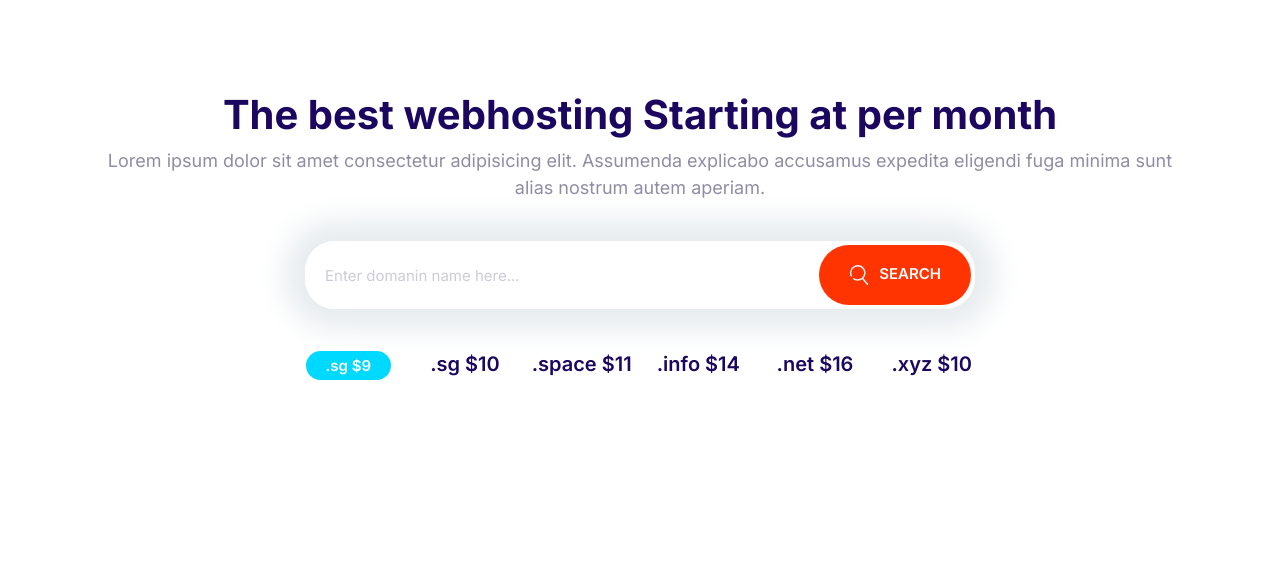
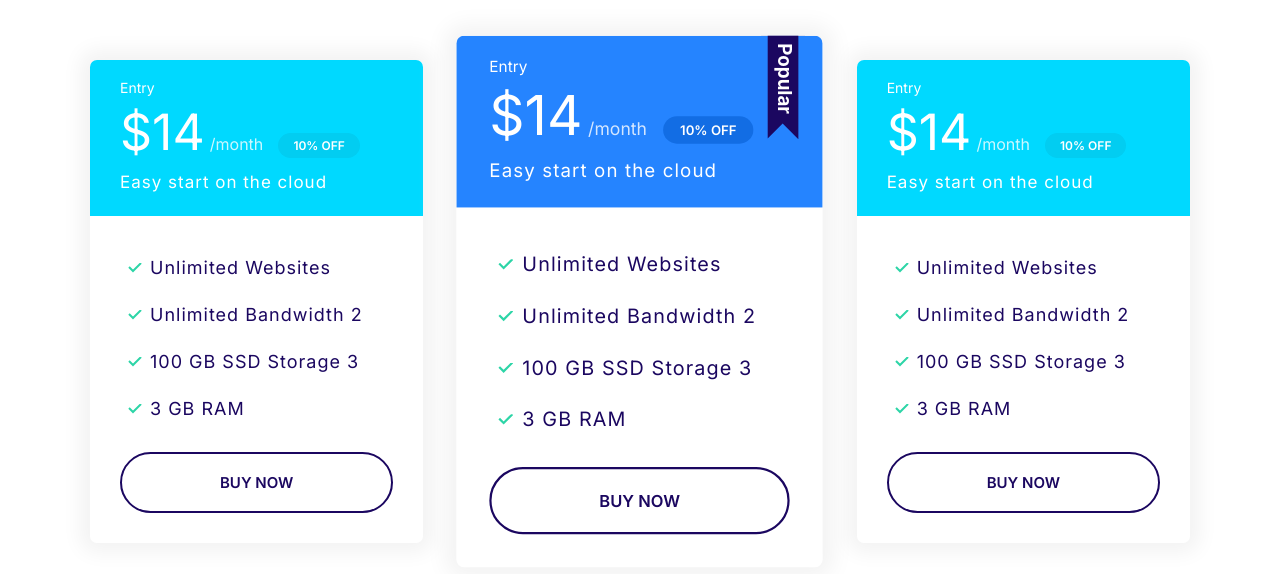
Before and after one commit to erzanthedev/Kwesify, a plain HTML site: page index.html in a window 1280 px wide. Drawn offline with Linux system fonts and the light colour scheme.

Commit message:
Build the plan blocks.

```diff
--- a/css/styles.css
+++ b/css/styles.css
@@ -345,8 +345,14 @@ a {
 .card--secondary .badge--secondary {
   background: #02cdf1;
 }
+.card--primary .badge--primary {
+  background: #126de4;
+}
 
 /* Plans */
+.plan{
+  transition: transform .2s ease-out;
+}
 .plan__name {
   color: #fff;
   margin: 0;
@@ -377,6 +383,10 @@ a {
   letter-spacing: 1px;
 }
 
+.plan--popular{
+  transform: scale(1.1);
+}
+
 /* Popular Badge */
 .plan--popular .card__header {
   position: relative;
@@ -389,6 +399,14 @@ a {
   position: absolute;
   top: -6px;
   right: 5%;
+}
+
+.plan:hover{
+  transform: scale(1.01);
+}
+
+.plan--popular:hover{
+  transform: scale(1.15);
 }
 
 /* Plans for desktop screens */
@@ -751,11 +769,19 @@ a {
   max-width: 700px;
   margin: 0 auto;
 }
-
+/* block-domain layout for wider screens */
 @media screen and (min-width:768px) {
   .block-domain__prices{
     grid-template-columns: repeat(auto-fit, minmax(10rem, 1fr));
   }
+}
 
+/* Plan blocks */
+.block-plans .grid{
+ gap: 8rem 5rem;
+}
 
+.block-plans .card{
+  max-width: 500px;
+  margin: 0 auto;
 }
--- a/index.html
+++ b/index.html
@@ -15,38 +15,69 @@
     <link rel="stylesheet" href="css/styles.css" />
   </head>
   <body>
-    <section class="block container block-domain">
-      <header class="block__header">
-        <h2>
-          The best webhosting Starting at per month
-        </h2>
-        <p>
-          Lorem ipsum dolor sit amet consectetur adipisicing elit. Assumenda
-          explicabo accusamus expedita eligendi fuga minima sunt alias nostrum
-          autem aperiam.
-        </p>
-      </header>
-      <div class="input-group">
-        <input
-          type="text"
-          class="input"
-          placeholder="Enter domanin name here..."
-        />
-
-        <button class="btn btn--accent">
-          <svg class="icon icon--white">
-            <use xlink:href="images/sprite.svg#search"></use></svg
-          >Search
-        </button>
+    <section class="block container block-plans">
+      <div class="grid grid--1x3">
+        <div class="plan">
+          <div class="card card--secondary">
+            <header class="card__header">
+              <h3 class="plan__name">Entry</h3>
+              <span class="plan__price">$14</span>
+              <span class="plan__billing-cycle">/month</span>
+              <span class="badge badge--secondary badge--small">10% OFF </span>
+              <span class="plan__description">Easy start on the cloud</span>
+            </header>
+            <div class="card__body">
+              <ul class="list list--tick">
+                <li class="list__item">Unlimited Websites</li>
+                <li class="list__item">Unlimited Bandwidth 2</li>
+                <li class="list__item">100 GB SSD Storage 3</li>
+                <li class="list__item">3 GB RAM</li>
+              </ul>
+              <button class="btn btn--outline btn--block">buy now</button>
+            </div>
+          </div>
+        </div>
+        <div class="plan plan--popular">
+          <div class="card card--primary">
+            <header class="card__header">
+              <h3 class="plan__name">Entry</h3>
+              <span class="plan__price">$14</span>
+              <span class="plan__billing-cycle">/month</span>
+              <span class="badge badge--primary badge--small">10% OFF </span>
+              <span class="plan__description">Easy start on the cloud</span>
+            </header>
+            <div class="card__body">
+              <ul class="list list--tick">
+                <li class="list__item">Unlimited Websites</li>
+                <li class="list__item">Unlimited Bandwidth 2</li>
+                <li class="list__item">100 GB SSD Storage 3</li>
+                <li class="list__item">3 GB RAM</li>
+              </ul>
+              <button class="btn btn--outline btn--block">buy now</button>
+            </div>
+          </div>
+        </div>
+        <div class="plan">
+          <div class="card card--secondary">
+            <header class="card__header">
+              <h3 class="plan__name">Entry</h3>
+              <span class="plan__price">$14</span>
+              <span class="plan__billing-cycle">/month</span>
+              <span class="badge badge--secondary badge--small">10% OFF </span>
+              <span class="plan__description">Easy start on the cloud</span>
+            </header>
+            <div class="card__body">
+              <ul class="list list--tick">
+                <li class="list__item">Unlimited Websites</li>
+                <li class="list__item">Unlimited Bandwidth 2</li>
+                <li class="list__item">100 GB SSD Storage 3</li>
+                <li class="list__item">3 GB RAM</li>
+              </ul>
+              <button class="btn btn--outline btn--block">buy now</button>
+            </div>
+          </div>
+        </div>
       </div>
-      <ul class="list block-domain__prices">
-        <li><span class="badge badge--secondary">.sg $9 </span></li>
-        <li>.sg $10</li>
-        <li>.space $11</li>
-        <li>.info $14</li>
-        <li>.net $16</li>
-        <li>.xyz $10</li>
-      </ul>
     </section>
     <script src="js/main.js"></script>
   </body>
```
Also changed, not shown: components/plan_block.html (added, +64 -0 lines).
